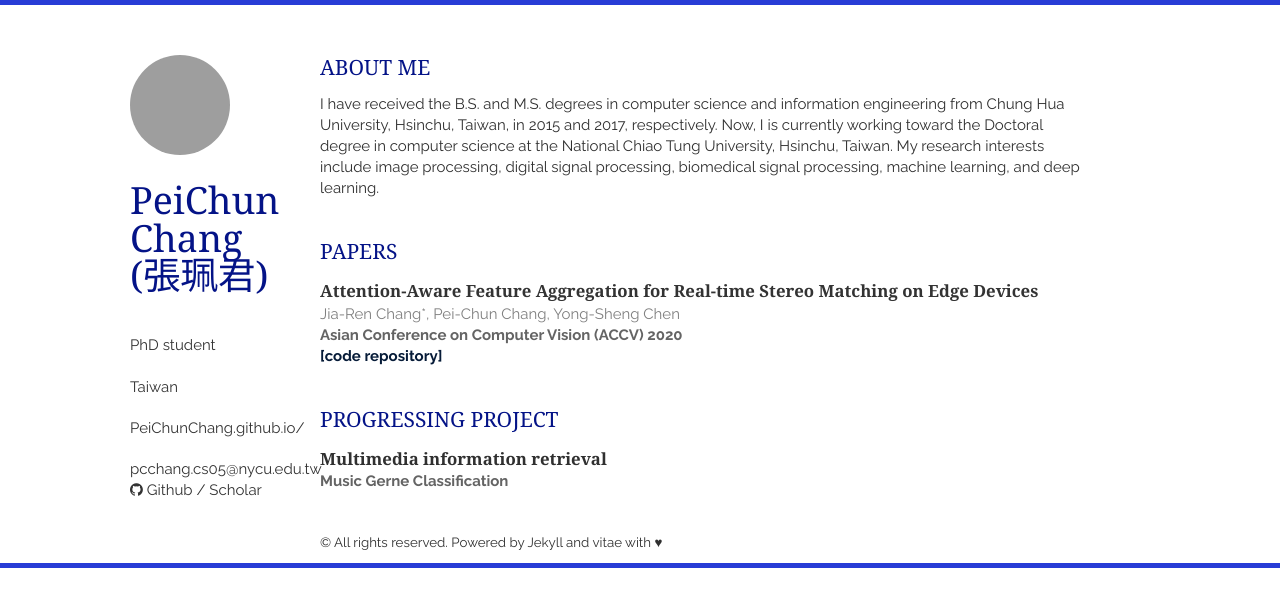
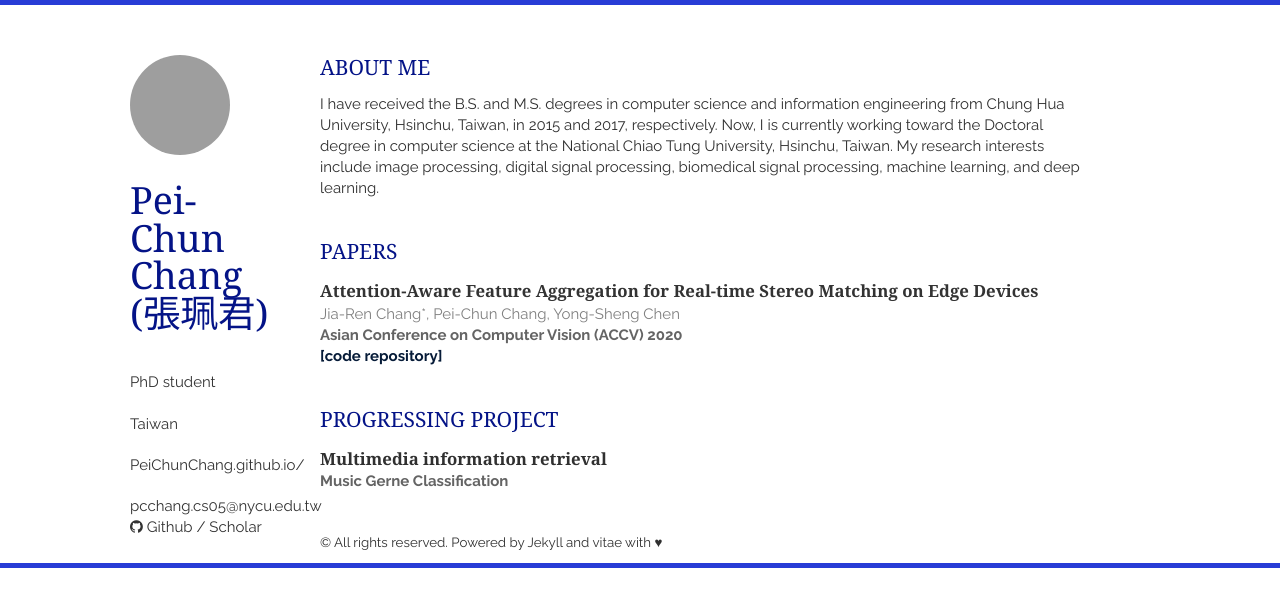
Before and after one commit to PeiChunChang/PeiChunChang.github.io, a Jekyll site: the page built from index.html, in a window 1280 px wide, cut to the strip 0-607 px from the top of the page. Built offline with Jekyll 4.4.1, drawn with Linux system fonts in a browser that asks for light colours; nearby versions of some CDN libraries; the list of posts is cut into pages by our own code; a style sheet for code colours, icons or effects is not loaded; grey boxes are pictures that could not be loaded.

Commit message:
Update _config.yml

```diff
--- a/_config.yml
+++ b/_config.yml
@@ -14,8 +14,8 @@ author: Fábio Madeira
 # myjekyll.github.io - all contents run on /vitae/
 # for a normal use at the base of the server change it to "/"
 baseurl: "/"
-title: PeiChun Chang's website
-name: PeiChun Chang (張珮君)
+title: Pei-Chun Chang's website
+name: Pei-Chun Chang (張珮君)
 email: pcchang.cs05@nycu.edu.tw
 email_full: mailto:pcchang.cs05@nycu.edu.tw
 website: PeiChunChang.github.io/
```
